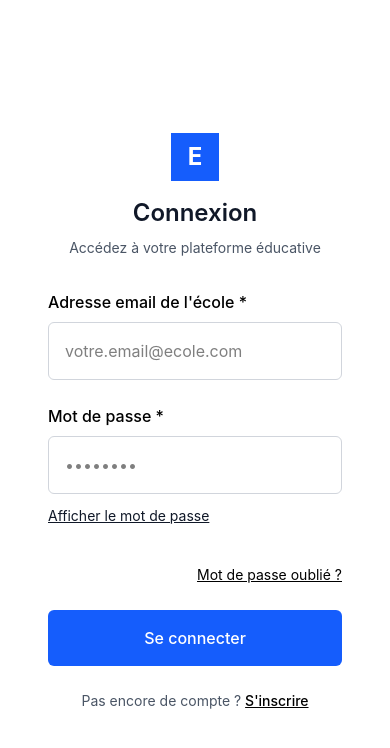
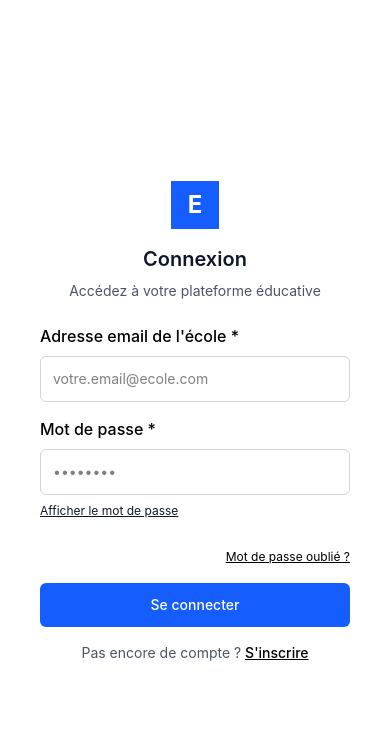
Before and after one commit to ariel-coda/LMS-MVP, a Next.js app in the folder frontend/: page /form/login in a window 390 px wide. Shown: the top 748 px of the page. Built offline with nearby package versions, Linux system fonts and the light colour scheme.

Commit message:
Login optimisé pour le mobile

```diff
--- a/frontend/app/form/login/page.tsx
+++ b/frontend/app/form/login/page.tsx
@@ -133,33 +133,33 @@ const LMSLogin = () => {
   const handleShowPassword = () => setShowpassword(!showpassword);
 
   return (
-    <div className="min-h-screen flex items-center justify-center px-4">
-      <div className="w-full max-w-md">
-        <div className="bg-white px-8 py-10">
+    <div className="min-h-screen bg-white flex items-center justify-center px-4 sm:px-6 md:px-8">
+      <div className="w-full max-w-md sm:max-w-lg">
+        <div className="bg-white px-6 py-8 sm:px-8 sm:py-10">
 
           {/* Header */}
-          <div className="text-center mb-8">
+          <div className="text-center mb-6 sm:mb-8">
             <div className="w-12 h-12 bg-blue-600 text-white flex items-center justify-center text-2xl font-bold mx-auto mb-4">E</div>
-            <h1 className="text-2xl font-semibold text-gray-900 mb-2">Connexion</h1>
-            <p className="text-gray-600">Accédez à votre plateforme éducative</p>
+            <h1 className="text-xl sm:text-2xl font-semibold text-gray-900 mb-2">Connexion</h1>
+            <p className="text-sm sm:text-base text-gray-600">Accédez à votre plateforme éducative</p>
           </div>
 
           {/* Message API */}
           {apiMessage && (
-            <div className={`mb-6 p-4 border ${
+            <div className={`mb-6 p-3 sm:p-4 border ${
               apiMessage.includes('réussie')
                 ? 'border-green-500 bg-green-50 text-green-700'
                 : 'border-red-500 bg-red-50 text-red-700'
             }`}>
-              <p className="text-base">{apiMessage}</p>
+              <p className="text-sm sm:text-base">{apiMessage}</p>
             </div>
           )}
 
           {/* Form */}
-          <div className="space-y-6">
+          <div className="space-y-4 sm:space-y-6">
             {/* Email */}
             <div>
-              <label htmlFor="email" className="block text-base font-medium text-black mb-2">
+              <label htmlFor="email" className="block text-sm sm:text-base font-medium text-black mb-2">
                 Adresse email de l'école *
               </label>
               <input
@@ -168,16 +168,16 @@ const LMSLogin = () => {
                 name="email"
                 value={formData.email}
                 onChange={handleInputChange}
-                className={`w-full rounded-md px-4 py-4 text-base border ${errors.email ? 'border-red-500' : 'border-gray-300'} bg-white text-black`}
+                className={`w-full rounded-md px-3 py-3 sm:px-4 sm:py-4 text-sm sm:text-base border ${errors.email ? 'border-red-500' : 'border-gray-300'} bg-white text-black`}
                 placeholder="votre.email@ecole.com"
                 disabled={isSubmitting}
               />
-              {errors.email && <p className="mt-1 text-base text-red-500">{errors.email}</p>}
+              {errors.email && <p className="mt-1 text-sm text-red-500">{errors.email}</p>}
             </div>
 
             {/* Mot de passe */}
             <div>
-              <label htmlFor="motDePasse" className="block text-base font-medium text-black mb-2">
+              <label htmlFor="motDePasse" className="block text-sm sm:text-base font-medium text-black mb-2">
                 Mot de passe *
               </label>
               <input
@@ -186,19 +186,19 @@ const LMSLogin = () => {
                 name="motDePasse"
                 value={formData.motDePasse}
                 onChange={handleInputChange}
-                className={`w-full rounded-md px-4 py-4 text-base border ${errors.motDePasse ? 'border-red-500' : 'border-gray-300'} bg-white text-black`}
+                className={`w-full rounded-md px-3 py-3 sm:px-4 sm:py-4 text-sm sm:text-base border ${errors.motDePasse ? 'border-red-500' : 'border-gray-300'} bg-white text-black`}
                 placeholder="••••••••"
                 disabled={isSubmitting}
               />
-              {errors.motDePasse && <p className="mt-1 text-base text-red-500">{errors.motDePasse}</p>}
-              <button type="button" className="text-sm text-gray-900 underline py-3 cursor-pointer" onClick={handleShowPassword}>
+              {errors.motDePasse && <p className="mt-1 text-sm text-red-500">{errors.motDePasse}</p>}
+              <button type="button" className="text-xs sm:text-sm text-gray-900 underline py-2 sm:py-3 cursor-pointer" onClick={handleShowPassword}>
                 {showpassword ? "Afficher le mot de passe" : "Masquer le mot de passe"}
               </button>
             </div>
 
             {/* Forgot Password */}
             <div className="text-right">
-              <button type="button" onClick={handleForgotPasswordClick} className="text-sm text-black underline">
+              <button type="button" onClick={handleForgotPasswordClick} className="text-xs sm:text-sm text-black underline">
                 Mot de passe oublié ?
               </button>
             </div>
@@ -208,15 +208,15 @@ const LMSLogin = () => {
               type="button"
               disabled={isSubmitting}
               onClick={handleSubmit}
-              className="rounded-md w-full bg-blue-600 text-white py-4 px-4 hover:bg-blue-700 transition-colors font-medium text-base disabled:opacity-50 cursor-pointer"
+              className="rounded-md w-full bg-blue-600 text-white py-3 sm:py-4 px-4 hover:bg-blue-700 transition-colors font-medium text-sm sm:text-base disabled:opacity-50 cursor-pointer"
             >
               {isSubmitting ? 'Connexion...' : 'Se connecter'}
             </button>
           </div>
 
           {/* Sign Up */}
-          <div className="mt-6 text-center">
-            <p className="text-base text-gray-600">
+          <div className="mt-4 sm:mt-6 text-center">
+            <p className="text-sm sm:text-base text-gray-600">
               Pas encore de compte ?{' '}
               <button type="button" onClick={handleSignUpClick} className="text-black underline font-medium">
                 S'inscrire
```
